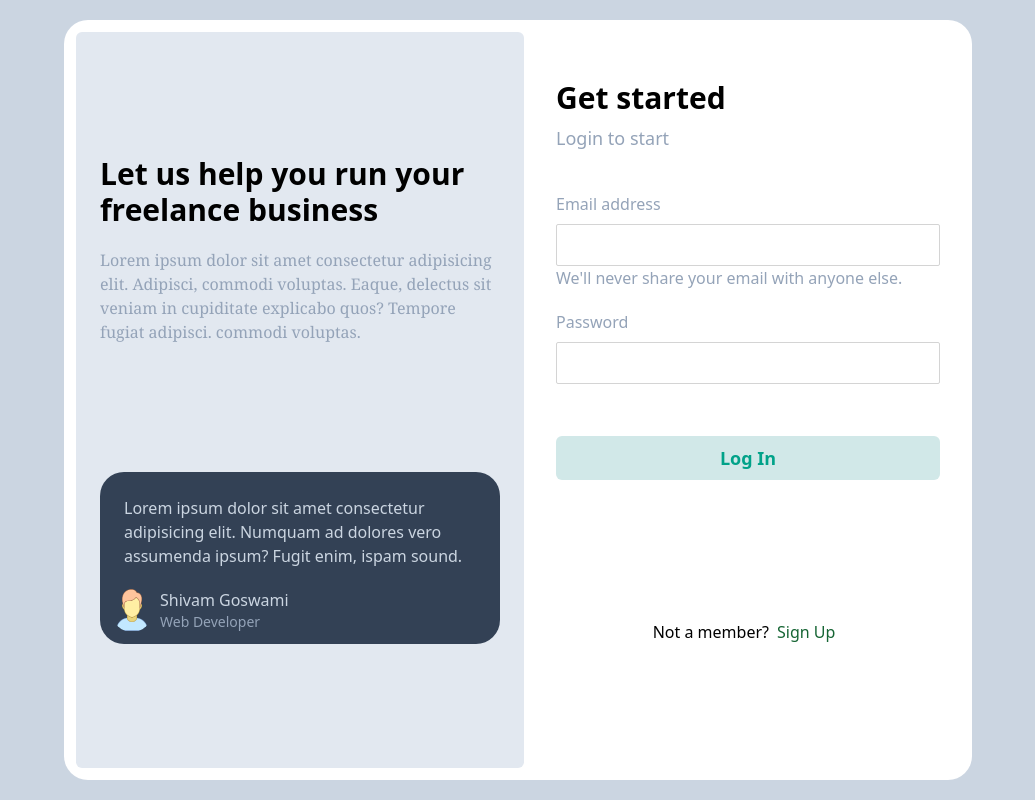
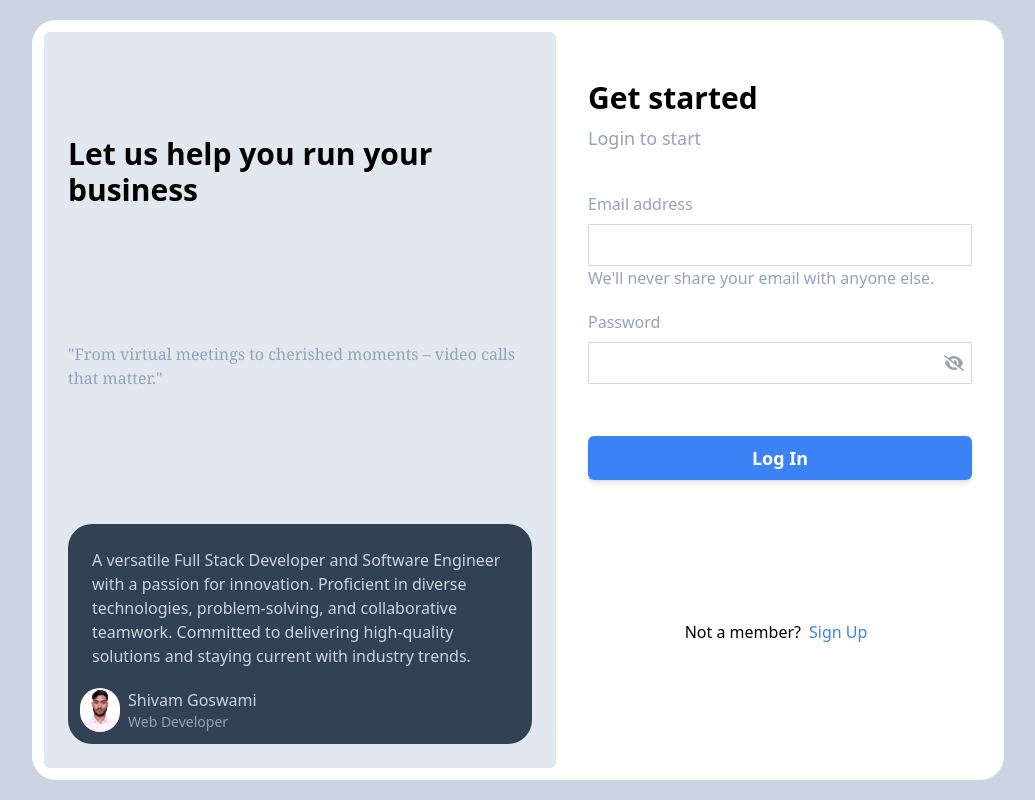
Before and after one commit to lazyshivam/Talk2me-Frontend, a React (Create React App) app: page /login in a window 1280 px wide. Shown: the whole page, without its empty margins (122-1157 px from the left). Built offline with nearby package versions, Linux system fonts and the light colour scheme; no server answers.

Commit message:
some issue resolved

```diff
--- a/src/App.js
+++ b/src/App.js
@@ -1,35 +1,38 @@
-import { Routes,Route,useNavigate } from 'react-router-dom';
-import './App.css';
-import Container from './components/Container';
-import Login from './components/Login';
-import CreateUser from './components/CreateUser';
-import { useEffect, useState } from 'react';
-import Notification from './components/Notification';
+import { Routes, Route, useNavigate } from "react-router-dom";
+import "./App.css";
+import Container from "./components/Container";
+import Login from "./components/Login";
+import CreateUser from "./components/CreateUser";
+import { useEffect, useState } from "react";
+import Notification from "./components/Notification";
 
 
 function App() {
-  const [token ,setToken] = useState();
-  const navigate=useNavigate();
-  useEffect(()=>{
-         var token = localStorage.getItem('token');
-        setToken(token);
-        if(!token) navigate('/login');
-        // eslint-disable-next-line
-  },[])
+  const [token, setToken] = useState();
+  const navigate = useNavigate();
+  useEffect(() => {
+    var token = localStorage.getItem("token");
+    setToken(token);
+    if (!token) navigate("/login");
+    // eslint-disable-next-line
+  }, [localStorage.getItem("token")]);
 
   return (
+    <div
+      className="bg-slate-300 flex m-auto  justify-center   "
+      style={{ height: "100vh" }}
+    >
+      <Notification />
+      {!token ? (
 
-    <div className='bg-slate-300 flex m-auto  justify-center   ' style={{height:"100vh"}}>
-      <Notification/>
-      {
-      !token?<Routes>
-        <Route exact path="/login" element={<Login/>} />
-        <Route exact path="/createUser" element={<CreateUser/>} />
-      </Routes>
-     :
+          <Routes>
+            <Route exact path="/login" element={<Login />} />
+            <Route exact path="/createUser" element={<CreateUser />} />
+          </Routes>
 
-     <Container/>
-        }
+      ) : (
+        <Container />
+      )}
     </div>
   );
 }
--- a/src/components/CreateUser.js
+++ b/src/components/CreateUser.js
@@ -1,7 +1,6 @@
 import React, { useState } from "react";
 import { Link, useNavigate } from "react-router-dom";
-import pic from "../image/icons8-user-80.png";
-
+import Profile_image from "../image/ShivamImagePS.jpg";
 const CreateUser = () => {
   const nevigate = useNavigate();
 
@@ -43,42 +42,50 @@ const CreateUser = () => {
     }
   };
 
+  const [showPassword, setShowPassword] = useState(false);
+
+  // Function to toggle password visibility
+  const togglePasswordVisibility = () => {
+    setShowPassword((prevShowPassword) => !prevShowPassword);
+  };
   return (
-    <div
-      className="flex   bg-white p-3 mx-20 my-5 rounded-3xl"
-
-    >
-      <div
-        className="flex flex-col  bg-slate-200 p-6 mr-3 rounded-md max-w-md max-lg:hidden "
-
-      >
-        <h1 className="text-3xl font-bold pt-5 mt-20">
-          Let us help you run your freelance business
+    <div className="flex  bg-white p-3 mx-20 my-5 rounded-3xl">
+      <div className="flex flex-col  bg-slate-200 p-6 mr-3 rounded-md max-w-lg max-md:hidden justify-between ">
+        <h1 className="text-3xl font-bold pt-5 md:pt-20">
+          Let us help you run your business
         </h1>
-        <p className="pt-5 mb-16 font-serif text-slate-400">
-          Lorem ipsum dolor sit amet consectetur adipisicing elit. Adipisci,
-          commodi voluptas. Eaque, delectus sit veniam in cupiditate explicabo
-          quos? Tempore fugiat adipisci. commodi voluptas.
+        <p className="font-serif text-slate-400">
+          "From virtual meetings to cherished moments – video calls that
+          matter."
         </p>
-        <div className="flex flex-col justify-center   rounded-3xl bg-slate-700 text-slate-300 p-3 relative  top-16 ">
+        <div className="flex flex-col justify-center rounded-3xl bg-slate-700 text-slate-300 p-3 ">
           <p className="px-3 pt-3">
-            Lorem ipsum dolor sit amet consectetur adipisicing elit. Numquam ad
-            dolores vero assumenda ipsum? Fugit enim, ipsam harum .
+            A versatile Full Stack Developer and Software Engineer with a
+            passion for innovation. Proficient in diverse technologies,
+            problem-solving, and collaborative teamwork. Committed to delivering
+            high-quality solutions and staying current with industry trends.
           </p>
           <div className="flex pt-5">
-            <img src={pic} className="w-10 rounded-full" alt="Profile Pic" />
+            <img
+              src={Profile_image}
+              className="w-10 rounded-full"
+              alt="Profile Pic"
+            />
             <div className="flex flex-col ml-2">
               <h1>Shivam Goswami</h1>
-              <h6 className="text-slate-400 text-sm font-thin">Web Developer</h6>
+              <h6 className="text-slate-400 text-sm font-thin">
+                Web Developer
+              </h6>
             </div>
           </div>
         </div>
       </div>
-
-      <div className="flex justify-center  pt-7" >
+      <div className="flex justify-center  mt-7">
         <div className="flex flex-col p-5">
           <h1 className="font-bold  text-3xl">Get started</h1>
-          <h4 className="font-light text-slate-400 text-lg my-2 mb-5">Create your account now</h4>
+          <h4 className="font-light text-slate-400 text-lg my-2 mb-5">
+            Create your account now
+          </h4>
           <form onSubmit={handleOnSubmit} method="POST">
             <div className=" my-5 flex flex-col">
               <label htmlFor="name" className="mb-2 text-slate-400">
@@ -117,7 +124,7 @@ const CreateUser = () => {
                 We'll never share your email with anyone else.
               </div>
             </div>
-            <div className="mb-3  flex flex-col">
+            <div className="mb-3  flex flex-col relative">
               <label
                 htmlFor="exampleInputPassword1"
                 className="mb-2 text-slate-400"
@@ -125,23 +132,31 @@ const CreateUser = () => {
                 Password
               </label>
               <input
-                type="password"
+                type={showPassword ? "text" : "password"}
                 name="password"
                 value={credentials.password}
                 onChange={onChange}
-                className=" border border-neutral-300 rounded-sm p-2"
+                className="border border-neutral-300 rounded-sm p-2  pr-10" // Add some right padding for the eye icon
                 id="exampleInputPassword1"
                 minLength={5}
                 required
               />
+              <button
+                type="button"
+                onClick={togglePasswordVisibility}
+                className="absolute text-gray-400 top-8 inset-y-0 right-2 flex items-center focus:outline-none"
+              >
+                {showPassword ? (
+                  <i className="fa-solid fa-eye text-md"></i>
+                ) : (
+                  <i className="fa-solid fa-eye-slash text-md"></i>
+                )}
+              </button>
             </div>
-            <div
-              className="flex justify-center items-center pt-10 "
-
-            >
+            <div className="flex justify-center items-center pt-10 ">
               <button
                 type="submit"
-                className="mycolor btnhover w-96 p-2 font-bold text-lg rounded-md "
+                className="bg-blue-500 shadow-md hover:bg-blue-400 text-white w-96 p-2 font-bold text-lg rounded-md "
               >
                 Sign Up
               </button>
@@ -149,7 +164,11 @@ const CreateUser = () => {
           </form>
           <div className="flex justify-center p-3 relative top-12">
             <span>Already have an account?</span>
-            <Link to="/login"  style={{ textDecoration: "none" }} className="myhover text-green-800 font-medium rounded-full px-2">
+            <Link
+              to="/login"
+              style={{ textDecoration: "none" }}
+              className="hover:bg-blue-200 text-blue-500 font-medium rounded-full px-2"
+            >
               Login
             </Link>
           </div>
--- a/src/components/Login.js
+++ b/src/components/Login.js
@@ -1,11 +1,9 @@
 import React, { useState } from "react";
-import { Link ,useNavigate} from "react-router-dom";
-import pic from '../image/icons8-user-80.png';
-
+import { Link, useNavigate } from "react-router-dom";
+import Profile_image from "../image/ShivamImagePS.jpg";
 const Login = () => {
-
   const host = "http://localhost:8080";
-  const navigate=useNavigate();
+  const navigate = useNavigate();
   const [credentials, setCredentials] = useState({ email: "", password: "" });
   const onChange = (e) => {
     setCredentials({ ...credentials, [e.target.name]: e.target.value });
@@ -29,50 +27,57 @@ const Login = () => {
       localStorage.setItem("token", json.authtoken);
       navigate("/");
       window.location.reload();
-    }
-    else{
-      navigate('/login')
-     alert("Invalid Credentials")
+    } else {
+      navigate("/login");
+      alert("Invalid Credentials");
     }
   };
+
+  const [showPassword, setShowPassword] = useState(false);
+
+  // Function to toggle password visibility
+  const togglePasswordVisibility = () => {
+    setShowPassword((prevShowPassword) => !prevShowPassword);
+  };
   return (
-    <div
-      className="flex   bg-white p-3 mx-20 my-5 rounded-3xl"
-
-    >
-      <div
-        className="flex flex-col   bg-slate-200 p-6 mr-3 rounded-md max-w-md max-lg:hidden"
-
-      >
-        <h1 className="text-3xl font-bold pt-5 mt-20">
-          Let us help you run your freelance business
+    <div className="flex  bg-white p-3 mx-20 my-5 rounded-3xl">
+      <div className="flex flex-col  bg-slate-200 p-6 mr-3 rounded-md max-w-lg max-md:hidden justify-between ">
+        <h1 className="text-3xl font-bold pt-5 md:pt-20">
+          Let us help you run your business
         </h1>
-        <p className="pt-5 mb-16 font-serif text-slate-400">
-          Lorem ipsum dolor sit amet consectetur adipisicing elit. Adipisci,
-          commodi voluptas. Eaque, delectus sit veniam in cupiditate explicabo
-          quos? Tempore fugiat adipisci. commodi voluptas.
+        <p className="font-serif text-slate-400">
+          "From virtual meetings to cherished moments – video calls that
+          matter."
         </p>
-        <div className="flex flex-col justify-center   rounded-3xl bg-slate-700 text-slate-300 p-3 relative top-16 ">
+        <div className="flex flex-col justify-center rounded-3xl bg-slate-700 text-slate-300 p-3 ">
           <p className="px-3 pt-3">
-            Lorem ipsum dolor sit amet consectetur adipisicing elit. Numquam ad
-            dolores vero assumenda ipsum? Fugit enim, ispam sound.
+            A versatile Full Stack Developer and Software Engineer with a
+            passion for innovation. Proficient in diverse technologies,
+            problem-solving, and collaborative teamwork. Committed to delivering
+            high-quality solutions and staying current with industry trends.
           </p>
           <div className="flex pt-5">
-            <img src={pic} className="w-10 rounded-full" alt="Profile Pic" />
+            <img
+              src={Profile_image}
+              className="w-10 rounded-full"
+              alt="Profile Pic"
+            />
             <div className="flex flex-col ml-2">
               <h1>Shivam Goswami</h1>
-              <h6 className="text-slate-400 text-sm font-thin">Web Developer</h6>
+              <h6 className="text-slate-400 text-sm font-thin">
+                Web Developer
+              </h6>
             </div>
           </div>
         </div>
       </div>
-
-      <div className="flex justify-center  pt-7" >
+      <div className="flex justify-center  pt-7">
         <div className="flex flex-col p-5">
           <h1 className="font-bold  text-3xl">Get started</h1>
-          <h4 className="font-light text-slate-400 text-lg my-2 mb-5">Login to start</h4>
+          <h4 className="font-light text-slate-400 text-lg my-2 mb-5">
+            Login to start
+          </h4>
           <form onSubmit={handleOnSubmit} method="POST">
-
             <div className="my-5 flex flex-col">
               <label htmlFor="InputEmail" className="mb-2 text-slate-400">
                 Email address
@@ -94,7 +99,7 @@ const Login = () => {
                 We'll never share your email with anyone else.
               </div>
             </div>
-            <div className="mb-3  flex flex-col">
+            <div className="mb-3  flex flex-col relative">
               <label
                 htmlFor="exampleInputPassword1"
                 className="mb-2 text-slate-400"
@@ -102,23 +107,32 @@ const Login = () => {
                 Password
               </label>
               <input
-                type="password"
+                type={showPassword ? "text" : "password"}
                 name="password"
                 value={credentials.password}
                 onChange={onChange}
-                className=" border border-neutral-300 rounded-sm p-2"
+                className="border border-neutral-300 rounded-sm p-2  pr-10" // Add some right padding for the eye icon
                 id="exampleInputPassword1"
                 minLength={5}
                 required
               />
+              <button
+                type="button"
+                onClick={togglePasswordVisibility}
+                className="absolute text-gray-400 top-8 inset-y-0 right-2 flex items-center focus:outline-none"
+              >
+                {showPassword ? (
+                  <i className="fa-solid fa-eye"></i>
+                ) : (
+                  <i className="fa-solid fa-eye-slash"></i>
+                )}
+              </button>
             </div>
-            <div
-              className="flex justify-center items-center pt-10 "
 
-            >
+            <div className="flex justify-center items-center pt-10 ">
               <button
                 type="submit"
-                className="mycolor btnhover w-96 p-2 font-bold text-lg rounded-md "
+                className="hover:bg-blue-400 shadow-md bg-blue-500 text-white w-96 p-2 font-bold text-lg rounded-md "
               >
                 Log In
               </button>
@@ -126,7 +140,11 @@ const Login = () => {
           </form>
           <div className="flex justify-center p-3 relative top-32">
             <span>Not a member?</span>
-            <Link to="/createUser"  style={{ textDecoration: "none" }} className="myhover text-green-800 font-medium rounded-full px-2">
+            <Link
+              to="/createUser"
+              // style={{ textDecoration: "none" }}
+              className="hover:bg-blue-200 text-blue-500 font-medium rounded-full px-2"
+            >
               Sign Up
             </Link>
           </div>
--- a/src/components/SideBar.jsx
+++ b/src/components/SideBar.jsx
@@ -32,7 +32,7 @@ const SideBar = () => {
   const navigate=useNavigate();
   const handleLogout=() => {
     localStorage.removeItem('token');
-    navigate('/createUser');
+    navigate('/login');
     // alert("Loged out");
     window.location.reload();
   };
@@ -60,7 +60,7 @@ const SideBar = () => {
               <h2 className="text-lg font-semibold mb-2">{userProfile.name}</h2>
               <p className="text-gray-500">{userProfile.email}</p>
               <p>Joined by:{new Date(userProfile.date).toLocaleString()}</p>
-              <button onClick={handleLogout} className='bg-blue-400 text-white shadow-md p-2 px-4 mt-6 rounded-full hover:bg-blue-300 hover:font-semibold'>Logout</button>
+              <button onClick={handleLogout} className='bg-blue-500 text-white shadow-md p-2 px-4 mt-6 rounded-full hover:bg-blue-400 hover:font-semibold'>Logout</button>
             </div>
           )}
         </div>
--- a/src/userContext/UserState.js
+++ b/src/userContext/UserState.js
@@ -32,7 +32,7 @@ const UserState = (props) => {
 
        GetUserDetails();
         // eslint-disable-next-line
-      },[]);
+      },[localStorage.getItem('token')]);
 
       //api call to get all logged in users in the database
       useEffect(()=>{
```
Also changed, not shown: src/components/homecontainer/VideoContainer.jsx (+13 -14 lines), src/components/Chat.jsx (line endings or trailing spaces), src/image/ShivamImagePS.jpg (added).
